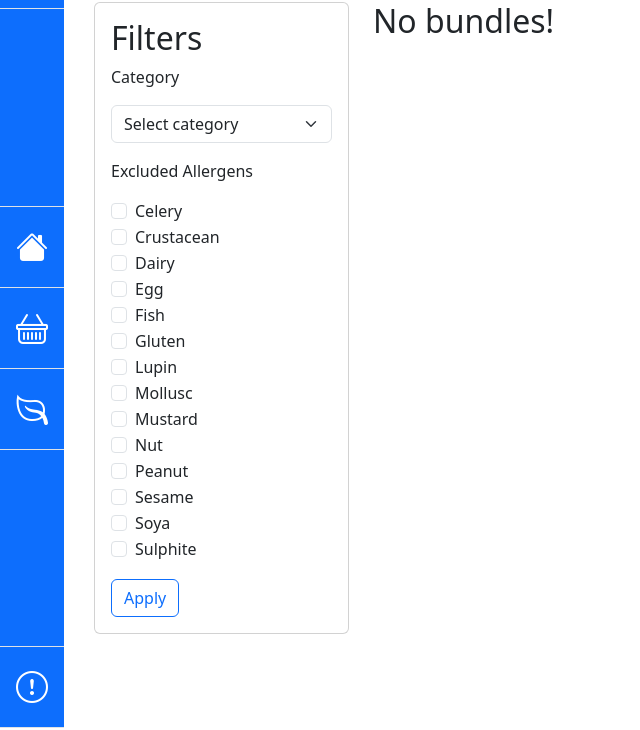
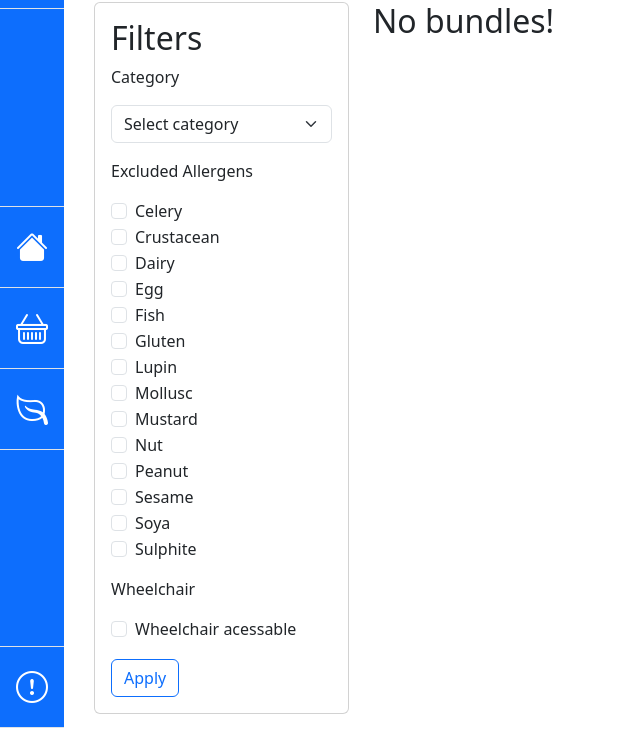
Before and after one commit to BrianStadnicki/COM2020-team-project, a Django app: page / in a window 1280 px wide. Shown: the part 72-802 px from the top of the page, without its empty margins (0-640 px from the left). Run offline with Django 5.2, Linux system fonts and the light colour scheme; the visitor is signed in with stand-in values (Sample User, id 1); data that the repository does not hold is empty; some libraries are stand-ins or nearby versions.

Commit message:
added filter for wheelchair(check box does check when applied)

```diff
--- a/food-waste-rescue/main/templates/main/bundles.html
+++ b/food-waste-rescue/main/templates/main/bundles.html
@@ -40,6 +40,12 @@
                                 <label class="form-check-label" for="a{{ forloop.counter }}">{{allergen}}</label>
                             </div>
                         {% endfor %}
+                        <p class="mt-3">Wheelchair</p>
+                        <div class="form-check">
+                            <input class="form-check-input" type="checkbox" name="wheelchair"
+                            value=True  id="a{{ forloop.counter }}" >
+                            <label class="form-check-label" {% if selected_wheelchair %}checked{% endif %}>Wheelchair acessable</label>
+                        </div>
                         <!-- Location filter - only visible to Consumers -->
                         {% if request.user.user_type == "consumer" %}
                             <p class="mt-3">Location</p>
--- a/food-waste-rescue/main/views.py
+++ b/food-waste-rescue/main/views.py
@@ -62,9 +62,14 @@ def bundles_view(request):
 
     selected_category = request.GET.get("category", "")
     selected_allergens = request.GET.getlist("excluded-allergens")
+    selected_wheelchair = request.GET.get("wheelchair")
 
     if selected_category and selected_category != "Select category":
         posts = posts.filter(category=selected_category)
+
+    if selected_wheelchair:
+        posts = posts.filter(seller__wheelchair=True)
+
     if selected_allergens:
         q = Q()
         for allergen in selected_allergens:
```
